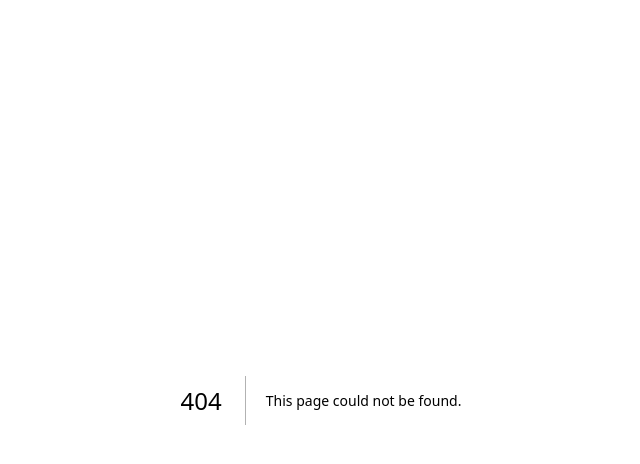
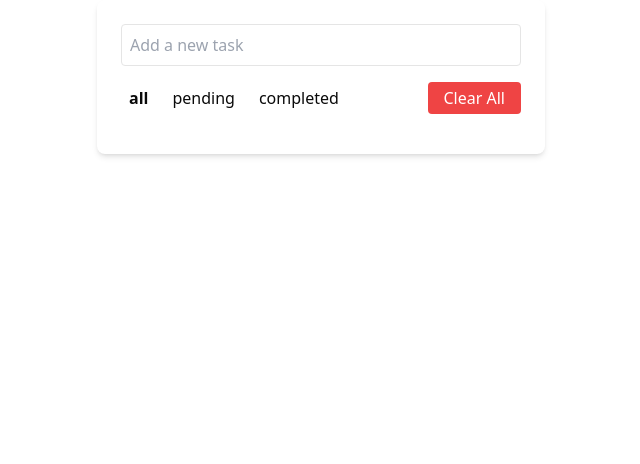
Before and after one commit to TanayHingane/Victus, a Next.js app: page /todo in a window 1280 px wide. Before the commit this address had no page. Shown: the top 464 px of the page, without its empty margins (319-959 px from the left). Built offline with nearby package versions, Linux system fonts and the light colour scheme.

Commit message:
commit 17/03

```diff
--- a/app/globals.css
+++ b/app/globals.css
@@ -3,6 +3,11 @@
 @tailwind utilities;
 
 @layer base {
+  ::selection {
+    background-color: #caacf8;
+    color: white;
+  }
+
   :root {
     --background: 0 0% 100%;
     --foreground: 0 0% 3.9%;
--- /dev/null
+++ b/app/qr/page.tsx
@@ -0,0 +1,53 @@
+"use client";
+
+import { useState, useRef } from "react";
+import { QRCodeCanvas } from "qrcode.react";
+import { Button } from "@/components/ui/button";
+import { Input } from "@/components/ui/input";
+
+export default function QRGenerator() {
+  const [text, setText] = useState<string>("");
+  const qrRef = useRef<HTMLDivElement>(null);
+
+  const handleDownload = () => {
+    if (qrRef.current) {
+      const canvas = qrRef.current.querySelector("canvas");
+      if (canvas) {
+        const link = document.createElement("a");
+        link.href = canvas.toDataURL("image/png");
+        link.download = "qrcode.png";
+        link.click();
+      }
+    }
+  };
+
+  return (
+    <div className="flex flex-col items-center justify-center min-h-screen bg-gray-100 p-6">
+      <div className="bg-white shadow-lg rounded-xl p-6 w-full max-w-md text-center">
+        <h1 className="text-2xl font-bold text-gray-800 mb-4">
+          QR Code Generator
+        </h1>
+        <Input
+          type="text"
+          value={text}
+          onChange={(e) => setText(e.target.value)}
+          placeholder="Enter text or URL"
+          className="mb-4"
+        />
+        <div
+          ref={qrRef}
+          className="p-4 flex justify-center items-center bg-white rounded-lg shadow-md"
+        >
+          {text ? (
+            <QRCodeCanvas value={text} size={200} />
+          ) : (
+            <p className="text-gray-500">Enter text to generate QR code</p>
+          )}
+        </div>
+        {/* <Button onClick={handleDownload} className="mt-4 w-full">
+          Download QR Code
+        </Button> */}
+      </div>
+    </div>
+  );
+}
--- /dev/null
+++ b/app/todo/page.tsx
@@ -0,0 +1,123 @@
+"use client";
+import { useState, useEffect } from "react";
+
+interface Todo {
+  name: string;
+  status: "pending" | "completed";
+}
+
+export default function TodoApp() {
+  const [todos, setTodos] = useState<Todo[]>(
+    JSON.parse(localStorage.getItem("todo-list") || "[]")
+  );
+  const [task, setTask] = useState("");
+  const [filter, setFilter] = useState("all");
+  const [editId, setEditId] = useState<number | null>(null);
+
+  useEffect(() => {
+    localStorage.setItem("todo-list", JSON.stringify(todos));
+  }, [todos]);
+
+  const addOrEditTask = (e: React.KeyboardEvent<HTMLInputElement>) => {
+    if (e.key === "Enter" && task.trim()) {
+      if (editId !== null) {
+        const updatedTodos = todos.map((t, i) =>
+          i === editId ? { ...t, name: task } : t
+        );
+        setTodos(updatedTodos);
+        setEditId(null);
+      } else {
+        setTodos([...todos, { name: task, status: "pending" }]);
+      }
+      setTask("");
+    }
+  };
+
+  const updateStatus = (index: number) => {
+    const updatedTodos = todos.map((t, i) =>
+      i === index
+        ? { ...t, status: t.status === "pending" ? "completed" : "pending" }
+        : t
+    );
+    setTodos(updatedTodos);
+  };
+
+  const deleteTask = (index: number) => {
+    setTodos(todos.filter((_, i) => i !== index));
+  };
+
+  const clearAll = () => {
+    setTodos([]);
+  };
+
+  return (
+    <div className="max-w-md mx-auto bg-white p-6 rounded-lg shadow-md">
+      <div className="mb-4">
+        <input
+          className="border p-2 w-full rounded"
+          type="text"
+          placeholder="Add a new task"
+          value={task}
+          onChange={(e) => setTask(e.target.value)}
+          onKeyDown={addOrEditTask}
+        />
+      </div>
+      <div className="flex justify-between items-center mb-4">
+        <div className="space-x-2">
+          {["all", "pending", "completed"].map((f) => (
+            <button
+              key={f}
+              className={`px-2 py-1 ${filter === f ? "font-bold" : ""}`}
+              onClick={() => setFilter(f)}
+            >
+              {f}
+            </button>
+          ))}
+        </div>
+        <button
+          className="bg-red-500 text-white px-4 py-1 rounded"
+          onClick={clearAll}
+        >
+          Clear All
+        </button>
+      </div>
+      <ul>
+        {todos
+          .filter((t) => filter === "all" || t.status === filter)
+          .map((todo, index) => (
+            <li
+              key={index}
+              className="flex justify-between items-center border-b py-2"
+            >
+              <label className="flex items-center space-x-2">
+                <input
+                  type="checkbox"
+                  checked={todo.status === "completed"}
+                  onChange={() => updateStatus(index)}
+                />
+                <span
+                  className={todo.status === "completed" ? "line-through" : ""}
+                >
+                  {todo.name}
+                </span>
+              </label>
+              <div className="space-x-2">
+                <button
+                  className="text-blue-500"
+                  onClick={() => setEditId(index) || setTask(todo.name)}
+                >
+                  Edit
+                </button>
+                <button
+                  className="text-red-500"
+                  onClick={() => deleteTask(index)}
+                >
+                  Delete
+                </button>
+              </div>
+            </li>
+          ))}
+      </ul>
+    </div>
+  );
+}
--- a/components/Hero.tsx
+++ b/components/Hero.tsx
@@ -40,8 +40,7 @@ const Hero = () => {
         />
         <Spotlight className="top-28 left-80 h-[80vh] w-[50vh]" fill="purple" />
       </div>
-
-      <div className="flex flex-col items-center justify-center h-[40rem]  sm:pt-20 md:pt-20">
+      <div className="flex flex-col items-center justify-center h-[40rem] px-5 sm:pt-20 md:pt-20">
         <TypewriterEffect
           words={words}
           className="text-4xl sm:text-lg md:text-2xl lg:text-3xl xl:text-5xl"
--- a/components/ProjectGrid.tsx
+++ b/components/ProjectGrid.tsx
@@ -6,7 +6,7 @@ const ProjectGrid = () => {
   return (
     <div className="h-full flex justify-center items-center" id="Projects">
       <div className="grid grid-cols-1 md:grid-cols-2 sm:grid-cols-1 lg:grid-cols-3 gap-5 p-5 h-4/5 lg:h-fit md:h-fit my-14 ">
-        <div className="bg-neutral-100 rounded-xl shadow-md overflow-hidden">
+        <div className="bg-neutral-100 rounded-xl shadow-md overflow-hidden transform transition duration-500 hover:scale-105">
           <div className="flex">
             <img className="w-full h-48 object-cover" src="/pfss.png" />
           </div>
@@ -30,7 +30,7 @@ const ProjectGrid = () => {
           </div>
         </div>
 
-        <div className="bg-neutral-100 rounded-xl shadow-md overflow-hidden">
+        <div className="bg-neutral-100 rounded-xl shadow-md overflow-hidden transform transition duration-500 hover:scale-105">
           <div className="relative">
             <img className="w-full h-48 object-cover" src="/snakess.png" />
           </div>
@@ -54,7 +54,7 @@ const ProjectGrid = () => {
           </div>
         </div>
 
-        <div className="bg-neutral-100 rounded-xl shadow-md overflow-hidden">
+        <div className="bg-neutral-100 rounded-xl shadow-md overflow-hidden transform transition duration-500 hover:scale-105 sm:hover:scale-50">
           <div className="relative">
             <img
               className="w-full h-48 object-cover md:object-fill lg:object-fill xl:object-fill"
--- /dev/null
+++ b/components/ui/input.tsx
@@ -0,0 +1,14 @@
+import { InputHTMLAttributes } from "react";
+
+interface InputProps extends InputHTMLAttributes<HTMLInputElement> {
+  className?: string;
+}
+
+export function Input({ className, ...props }: InputProps) {
+  return (
+    <input
+      className={`w-full px-3 py-2 border border-gray-300 rounded-lg focus:outline-none focus:ring-2 focus:ring-blue-500 ${className}`}
+      {...props}
+    />
+  );
+}
--- a/package.json
+++ b/package.json
@@ -23,6 +23,7 @@
     "next": "15.1.0",
     "next-themes": "^0.4.4",
     "npm": "^11.0.0",
+    "qrcode.react": "^4.2.0",
     "react": "^19.0.0",
     "react-dom": "^19.0.0",
     "react-icons": "^5.4.0",
```
Also changed, not shown: tsconfig.json (+7 -1 lines), 1 other file (tests, documents, lock files or other folders).
